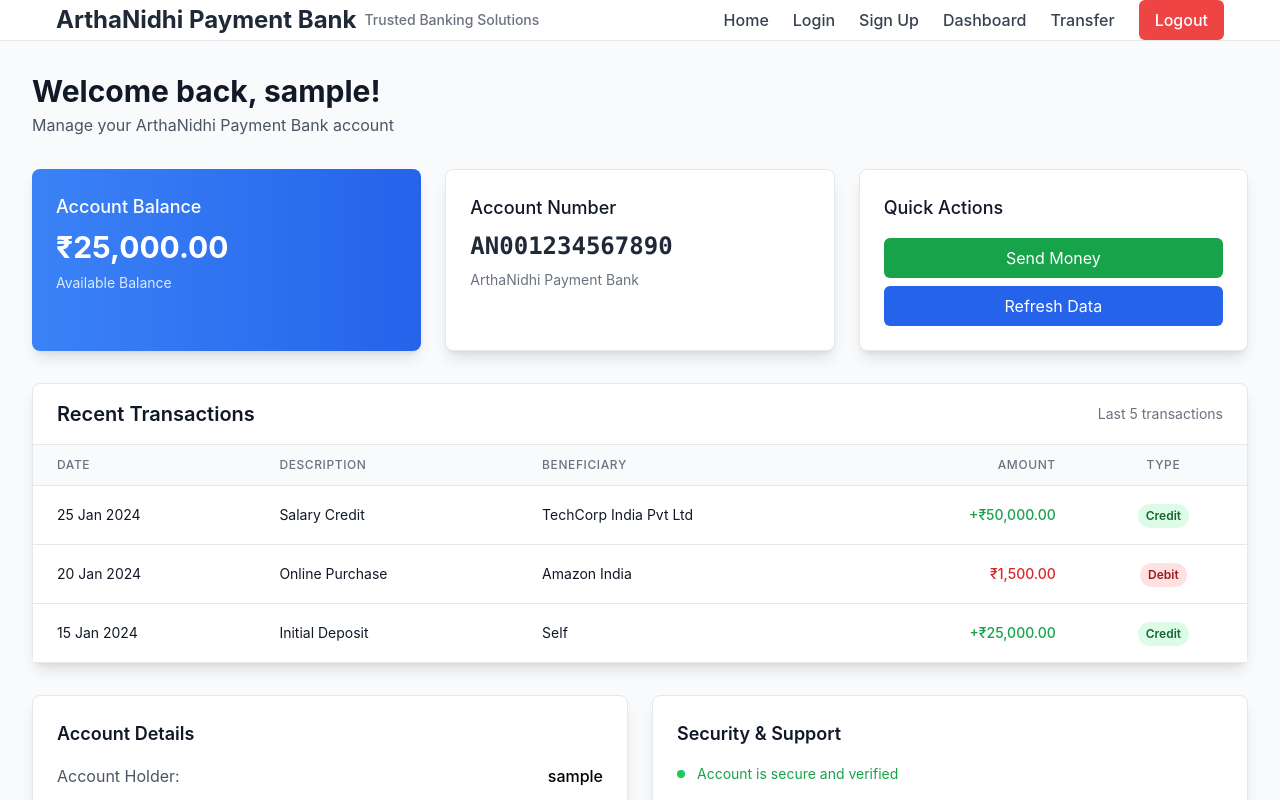
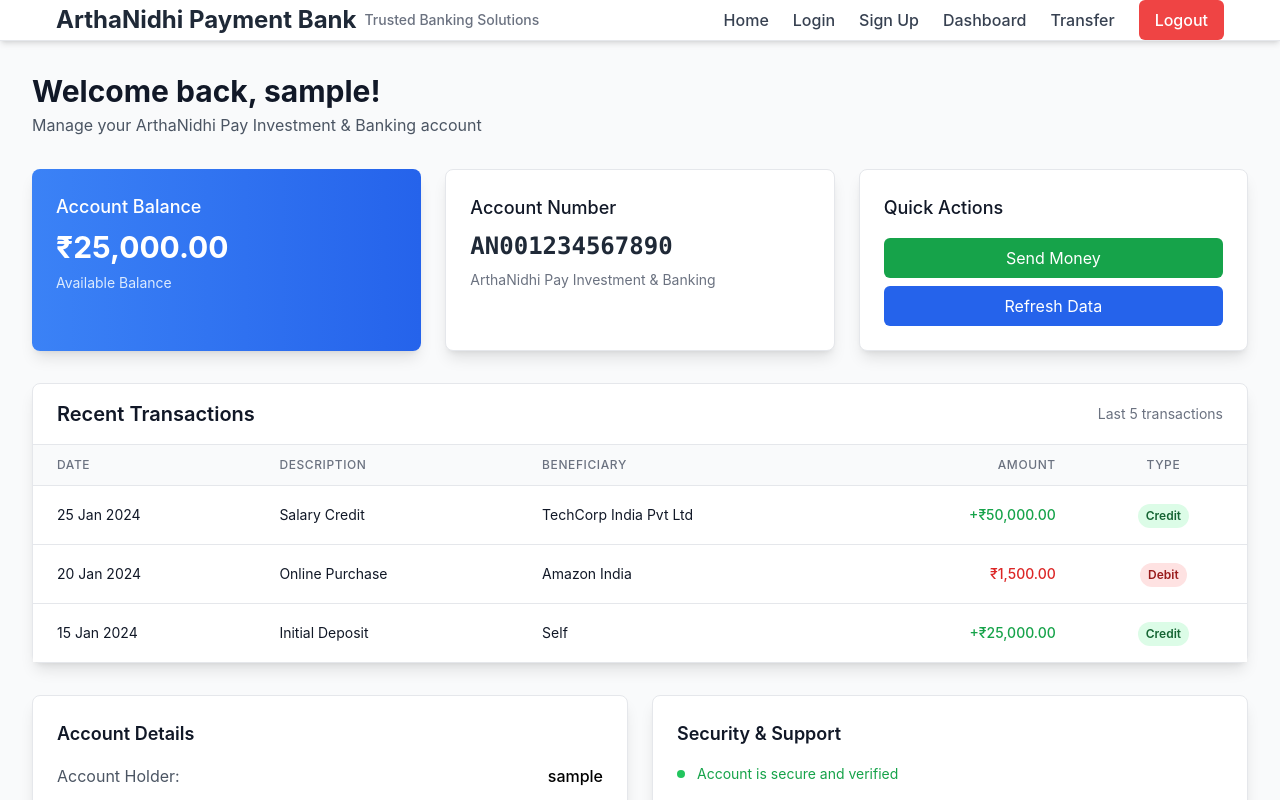
Before and after one commit to Shakti1356/nextjs-project-starter, a React (Create React App) app: page /dashboard in a window 1280 px wide. Shown: the top 800 px of the page. Built offline with nearby package versions, Linux system fonts and the light colour scheme; sample sign-in values are in the browser's storage.

Commit message:
Add src/pages/Dashboard.js 1753893211117

```diff
--- a/src/pages/Dashboard.js
+++ b/src/pages/Dashboard.js
@@ -66,7 +66,7 @@ const Dashboard = () => {
 
   if (loading) {
     return (
-      <div className="min-h-screen bg-gray-50 flex items-center justify-center">
+      <div className="flex items-center justify-center py-20">
         <div className="text-center">
           <div className="animate-spin rounded-full h-12 w-12 border-b-2 border-blue-600 mx-auto mb-4"></div>
           <p className="text-gray-600">Loading your dashboard...</p>
@@ -76,7 +76,7 @@ const Dashboard = () => {
   }
 
   return (
-    <div className="min-h-screen bg-gray-50 py-8">
+    <div className="py-8">
       <div className="max-w-7xl mx-auto px-4 sm:px-6 lg:px-8">
         {/* Welcome Header */}
         <div className="mb-8">
@@ -84,7 +84,7 @@ const Dashboard = () => {
             Welcome back, {currentUser?.username || 'User'}!
           </h1>
           <p className="text-gray-600 mt-1">
-            Manage your ArthaNidhi Payment Bank account
+            Manage your ArthaNidhi Pay Investment & Banking account
           </p>
         </div>
 
@@ -113,7 +113,7 @@ const Dashboard = () => {
           <div className="bg-white p-6 rounded-lg shadow-lg border border-gray-200">
             <h3 className="text-lg font-medium text-gray-900 mb-2">Account Number</h3>
             <p className="text-2xl font-mono font-bold text-gray-800">{dashboardData.accountNumber}</p>
-            <p className="text-gray-500 text-sm mt-2">ArthaNidhi Payment Bank</p>
+            <p className="text-gray-500 text-sm mt-2">ArthaNidhi Pay Investment & Banking</p>
           </div>
 
           {/* Quick Actions Card */}
```
